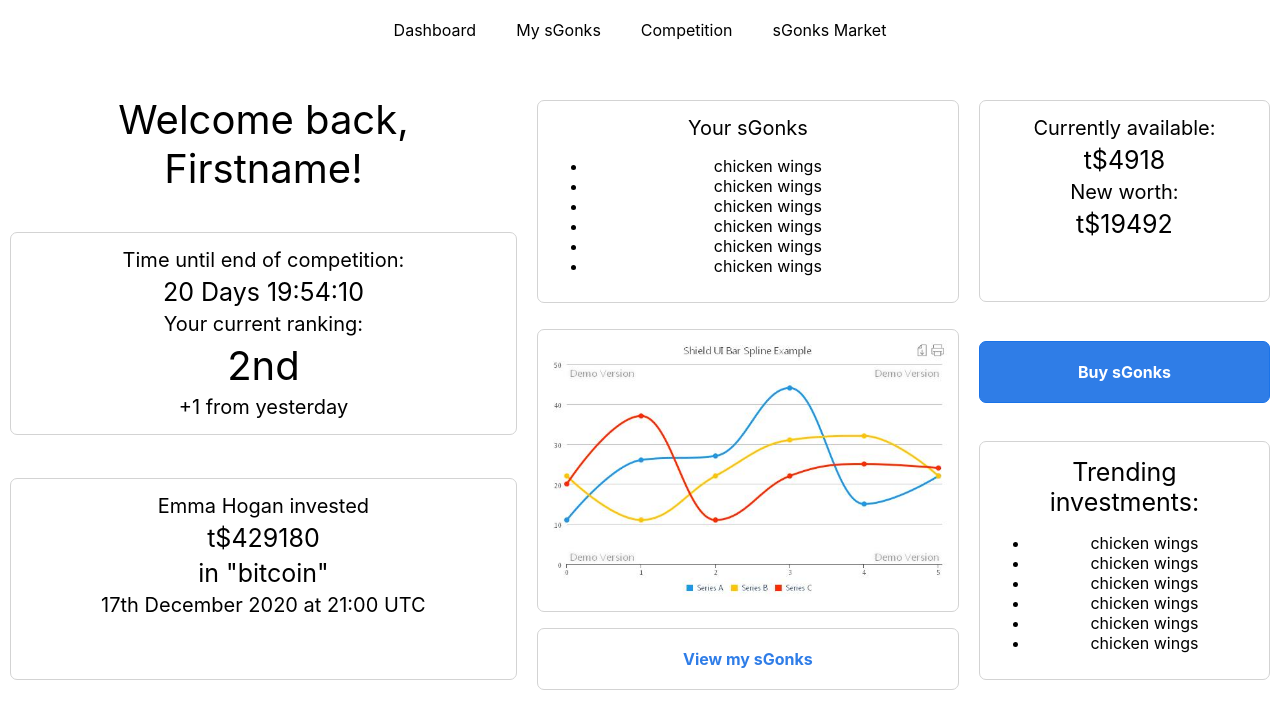
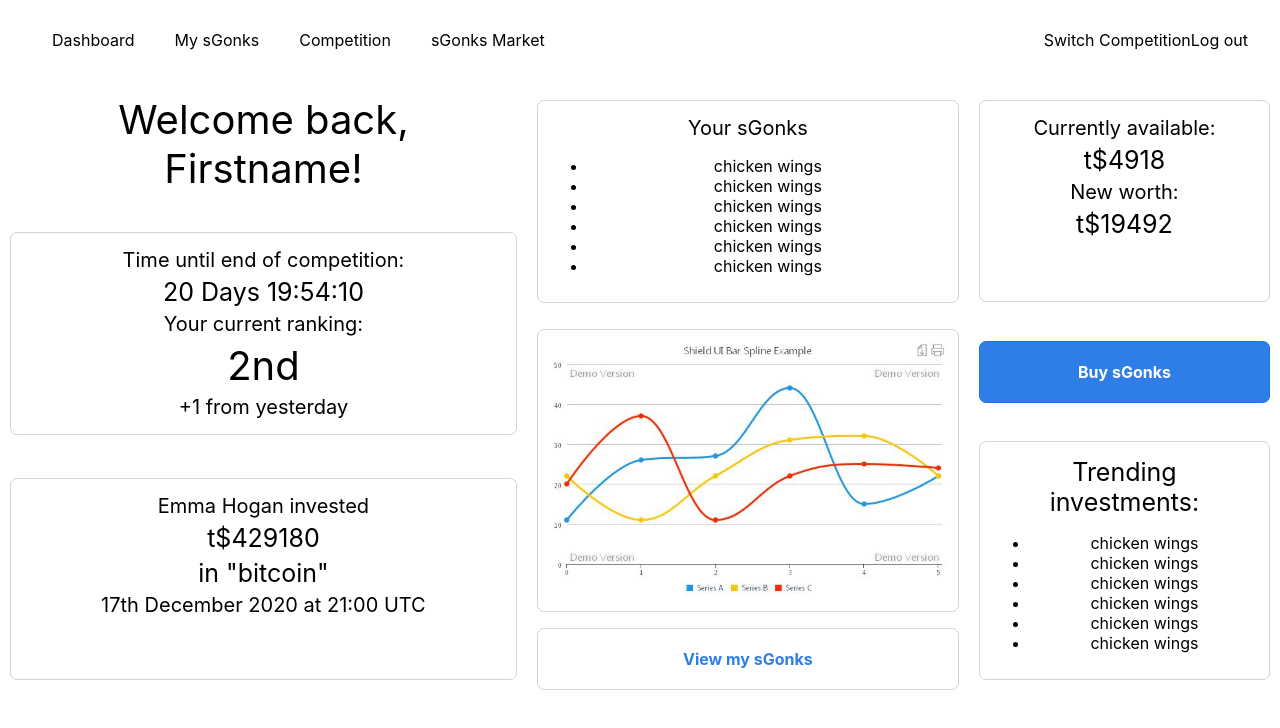
Before and after one commit to googleinterns/sgonks, a React (Create React App) app in the folder portfolio/frontend/: page /sgonks-platform in a window 1280 px wide. Shown: the top 728 px of the page. Built offline with nearby package versions, Linux system fonts and the light colour scheme.

Commit message:
Add switch compettition and log out buttons

```diff
--- a/portfolio/frontend/src/containers/SGonksPlatform/SGonksPlatform.js
+++ b/portfolio/frontend/src/containers/SGonksPlatform/SGonksPlatform.js
@@ -5,7 +5,7 @@ import Competition from "./Competition/Competition"
 import Marketplace from "./Marketplace/Marketplace"
 import classes from "./SGonksPlatform.module.css"
 
-import { Route, NavLink } from "react-router-dom"
+import { Route, NavLink, Link } from "react-router-dom"
 
 const SGonksPlatform = (props) => {
   return (
@@ -27,6 +27,10 @@ const SGonksPlatform = (props) => {
             </li>
           </ul>
         </nav>
+        <div className="classes.CompAndLogInToggle">
+          <Link to="/switchComp">Switch Competition</Link>
+          <Link to="/" className={classes.LogOutButton}>Log out</Link>
+        </div>
       </header>
       <div className={classes.Content}>
         <Route path={props.match.url} exact component={Dashboard}></Route>
--- a/portfolio/frontend/src/containers/SGonksPlatform/SGonksPlatform.module.css
+++ b/portfolio/frontend/src/containers/SGonksPlatform/SGonksPlatform.module.css
@@ -25,4 +25,10 @@
 
 .Navigation {
 	height: 10%;
+	display: flex;
+	flex-direction: row;
+	justify-content: space-between;
+	width: 95%;
+	margin: auto;
+	align-items: center;
 }
```
